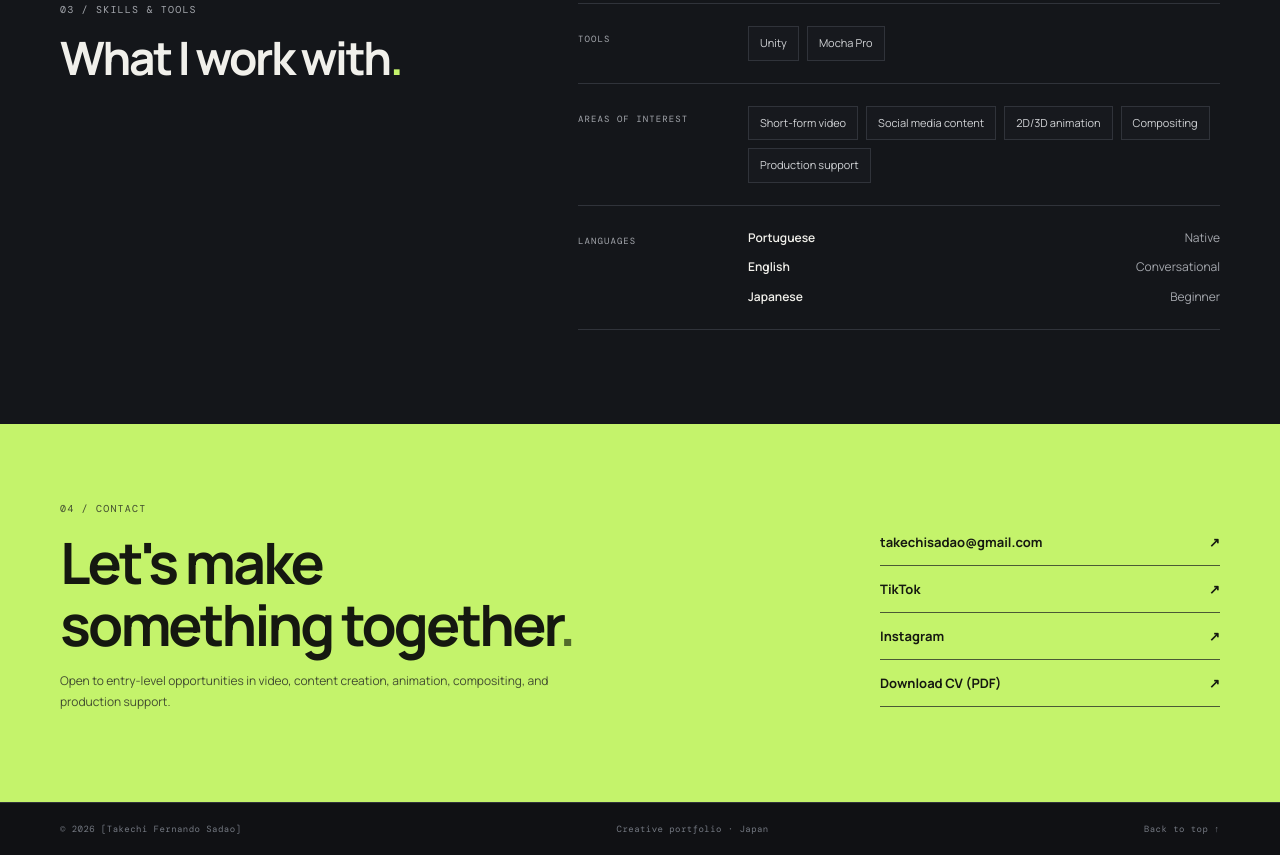
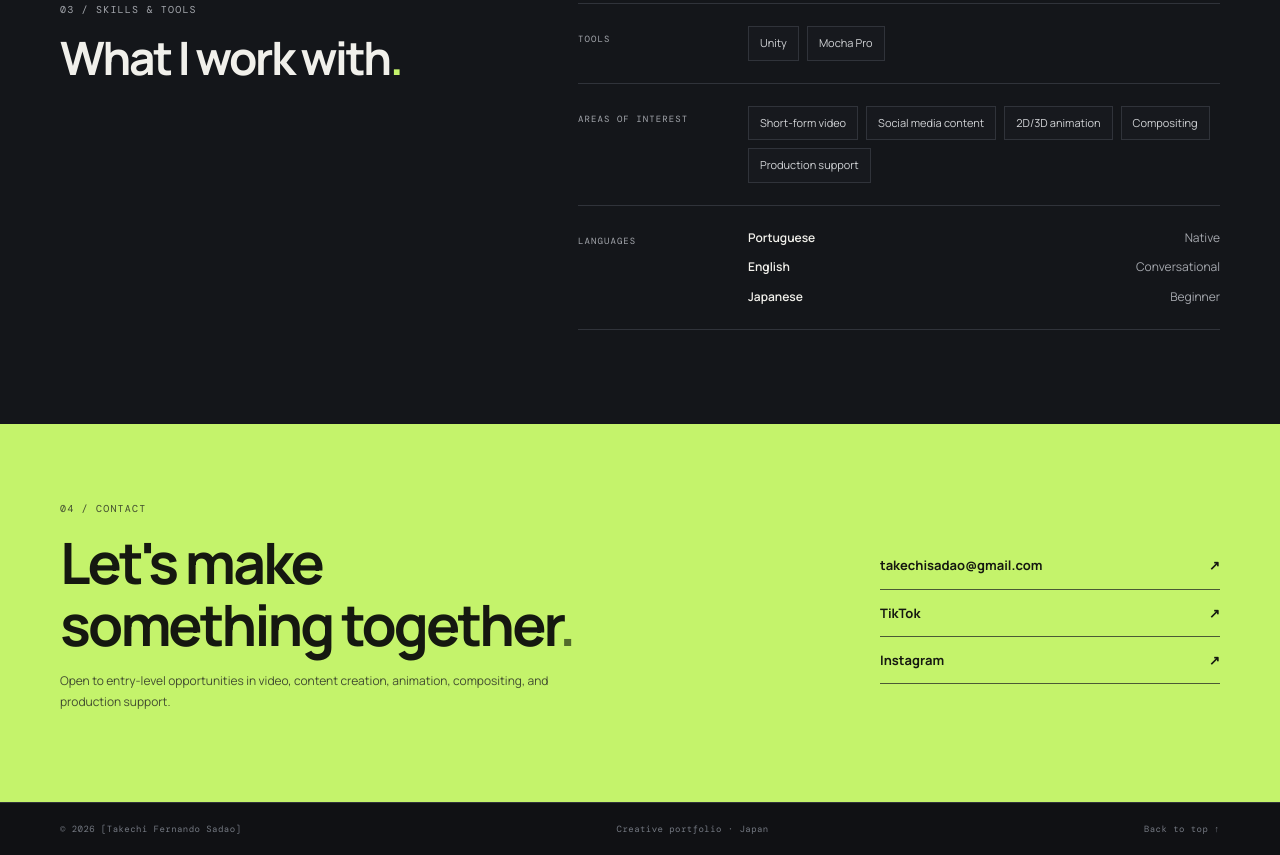
Before and after one commit to takechisadao/portfolio, a plain HTML site: page index.html in a window 1280 px wide. Shown: the part 2884-3739 px from the top of the page. Drawn offline with nearby package versions, Linux system fonts and the light colour scheme.

Commit message:
Update index.html

```diff
--- a/index.html
+++ b/index.html
@@ -160,7 +160,7 @@
           <a href="mailto:your.email@example.com">takechisadao@gmail.com <span>↗</span></a>
           <a href="https://www.tiktok.com/@acnhoes" target="_blank" rel="noreferrer">TikTok <span>↗</span></a>
           <a href="https://www.instagram.com/acnhoes/" target="_blank" rel="noreferrer">Instagram <span>↗</span></a>
-          <a href="assets/your-cv.pdf" target="_blank" rel="noreferrer">Download CV (PDF) <span>↗</span></a>
+          <!--<a href="assets/your-cv.pdf" target="_blank" rel="noreferrer">Download CV (PDF) <span>↗</span></a>-->
         </div>
       </div>
     </section>
```
